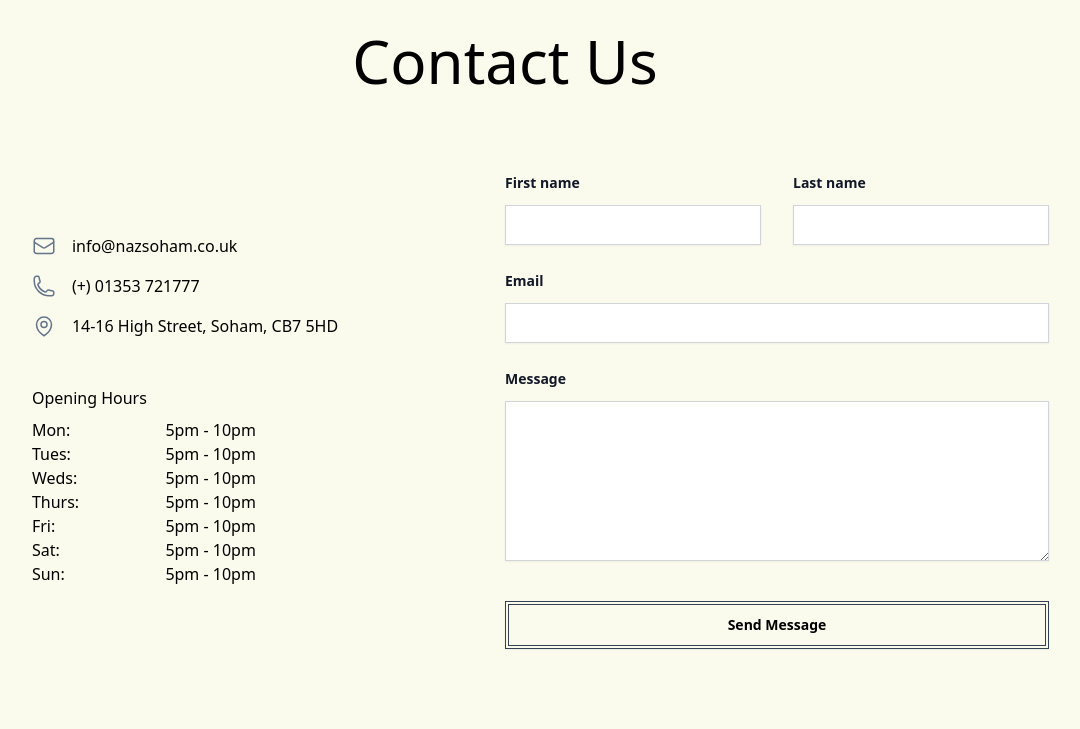
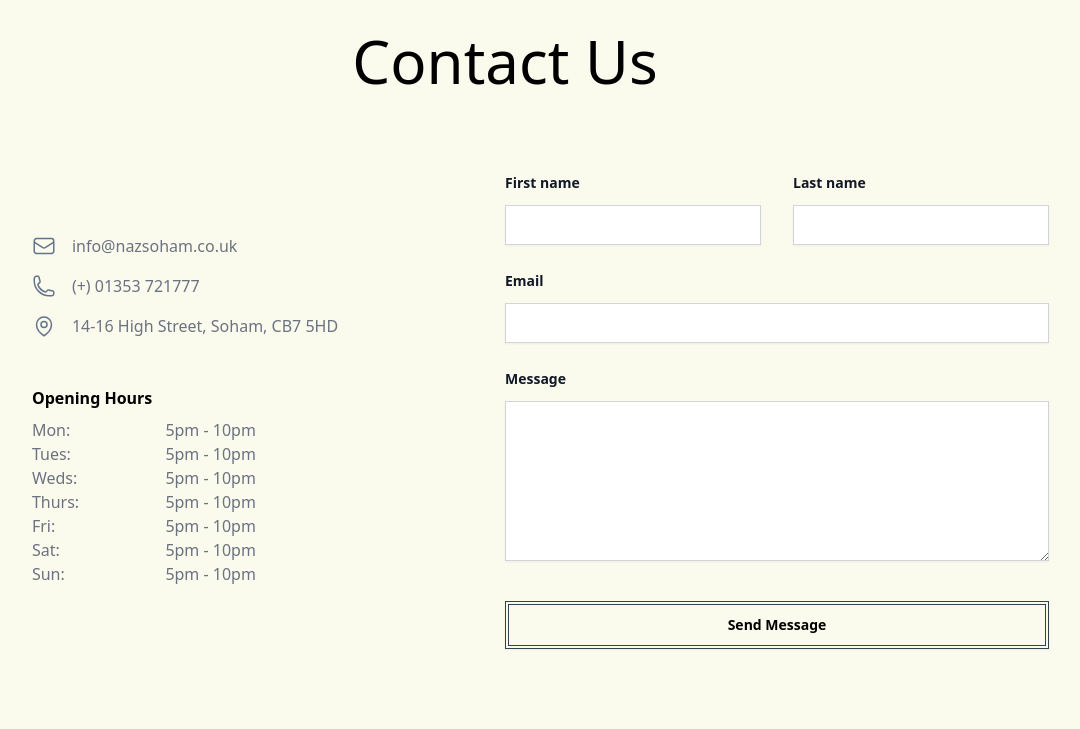
Before and after one commit to sharif2315/RestaurantApp, a Django app: page / in a window 1280 px wide. Shown: the part 2973-3702 px from the top of the page, without its empty margins (135-1215 px from the left). Run offline with Django 5.2, Linux system fonts and the light colour scheme; data that the repository does not hold is empty; some libraries are stand-ins or nearby versions.

Commit message:
adding ordering to menu categories

```diff
--- a/content/models.py
+++ b/content/models.py
@@ -20,13 +20,15 @@ from django.db import models
 class MenuCategory(models.Model):
     name = models.CharField(max_length=100)
     description = models.CharField(max_length=200, null=True, blank=True)
+    order = models.IntegerField(default=0)
 
     def __str__(self):
-        return self.name
+        return f'{self.name} ({self.order})'
 
     class Meta:
         verbose_name = "Menu Category"
         verbose_name_plural = "Menu Categories"
+        ordering = ['order']
 
 
 class MenuItem(models.Model):
--- a/templates/components/contact.html
+++ b/templates/components/contact.html
@@ -33,7 +33,7 @@
               d="M21.75 6.75v10.5a2.25 2.25 0 0 1-2.25 2.25h-15a2.25 2.25 0 0 1-2.25-2.25V6.75m19.5 0A2.25 2.25 0 0 0 19.5 4.5h-15a2.25 2.25 0 0 0-2.25 2.25m19.5 0v.243a2.25 2.25 0 0 1-1.07 1.916l-7.5 4.615a2.25 2.25 0 0 1-2.36 0L3.32 8.91a2.25 2.25 0 0 1-1.07-1.916V6.75" />
           </svg>
           <div class="flex flex-col items-center justify-center">
-            <a href="" class="cursor-pointer">
+            <a href="" class="hover:cursor-pointer text-gray-500 hover:text-gray-900">
               <p>info@nazsoham.co.uk</p>
             </a>
           </div>
@@ -45,7 +45,7 @@
             <path stroke-linecap="round" stroke-linejoin="round"
               d="M2.25 6.75c0 8.284 6.716 15 15 15h2.25a2.25 2.25 0 0 0 2.25-2.25v-1.372c0-.516-.351-.966-.852-1.091l-4.423-1.106c-.44-.11-.902.055-1.173.417l-.97 1.293c-.282.376-.769.542-1.21.38a12.035 12.035 0 0 1-7.143-7.143c-.162-.441.004-.928.38-1.21l1.293-.97c.363-.271.527-.734.417-1.173L6.963 3.102a1.125 1.125 0 0 0-1.091-.852H4.5A2.25 2.25 0 0 0 2.25 4.5v2.25Z" />
           </svg>
-          <a href="" class="cursor-pointer">
+          <a href="" class="hover:cursor-pointer text-gray-500 hover:text-gray-900">
             <p>(+) 01353 721777</p>
           </a>
         </div>
@@ -57,7 +57,7 @@
             <path stroke-linecap="round" stroke-linejoin="round"
               d="M19.5 10.5c0 7.142-7.5 11.25-7.5 11.25S4.5 17.642 4.5 10.5a7.5 7.5 0 1 1 15 0Z" />
           </svg>
-          <a href="" class="cursor-pointer">
+          <a href="" class="hover:cursor-pointer text-gray-500 hover:text-gray-900">
             <p>14-16 High Street, Soham, CB7 5HD</p>
           </a>
         </div>
@@ -65,34 +65,34 @@
 
         <!-- Opening Hours -->
         <div class="w-56">
-          <h2 class="mt-8 mb-2">Opening Hours</h2>
+          <h2 class="mt-8 mb-2 font-semibold">Opening Hours</h2>
 
-          <div>
-            <p class="flex justify-between gap-3">
+          <div class="text-gray-500">
+            <p class="flex justify-between gap-3 hover:text-gray-900">
               <span>Mon:</span>
               <span>5pm - 10pm</span>
             </p>
-            <p class="flex justify-between gap-3">
+            <p class="flex justify-between gap-3 hover:text-gray-900">
               <span>Tues:</span>
               <span>5pm - 10pm</span>
             </p>
-            <p class="flex justify-between gap-3">
+            <p class="flex justify-between gap-3 hover:text-gray-900">
               <span>Weds:</span>
               <span>5pm - 10pm</span>
             </p>
-            <p class="flex justify-between gap-3">
+            <p class="flex justify-between gap-3 hover:text-gray-900">
               <span>Thurs:</span>
               <span>5pm - 10pm</span>
             </p>
-            <p class="flex justify-between gap-3">
+            <p class="flex justify-between gap-3 hover:text-gray-900">
               <span>Fri:</span>
               <span>5pm - 10pm</span>
             </p>
-            <p class="flex justify-between gap-3">
+            <p class="flex justify-between gap-3 hover:text-gray-900">
               <span>Sat:</span>
               <span>5pm - 10pm</span>
             </p>
-            <p class="flex justify-between gap-3">
+            <p class="flex justify-between gap-3 hover:text-gray-900">
               <span>Sun:</span>
               <span>5pm - 10pm</span>
             </p>
```
Also changed, not shown: content/migrations/0003_alter_menucategory_options_menucategory_order.py (added).
